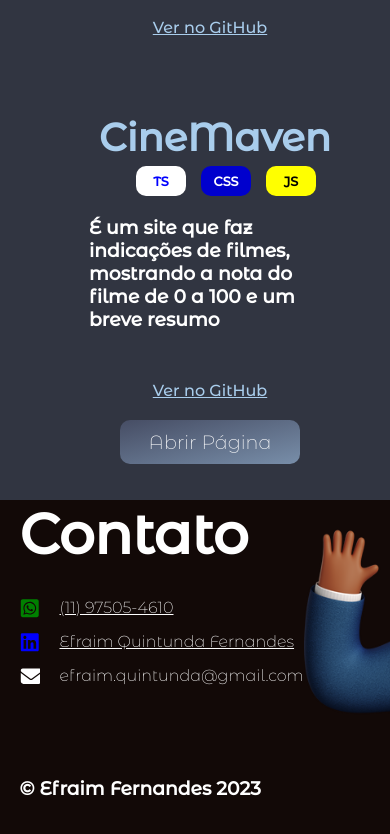
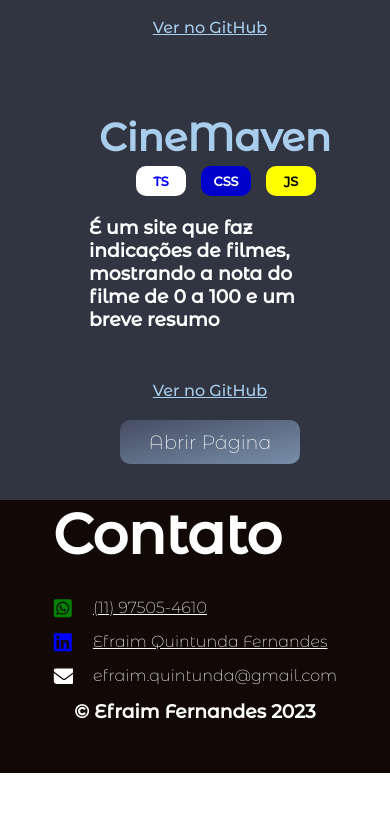
Before and after one commit to EfraimFernandes/portifolio, a Next.js app: page / in a window 390 px wide. Shown: the part 3500-4334 px from the top of the page. After the commit the page ends 4273 px from the top, so only its background shows below. Built offline with nearby package versions, Linux system fonts and the light colour scheme.

Commit message:
Responsividade do Desk 5

```diff
--- a/src/styles/Desk5.module.css
+++ b/src/styles/Desk5.module.css
@@ -10,3 +10,22 @@
     display: flex;
     bottom: 0;
 }
+
+@media (max-width: 900px) {
+    .imgLogo {
+        display: none;
+    }
+}
+
+@media (max-width: 640px) {
+    .imgfooter {
+        display: none;
+    }
+    .direito {
+        width: 100%;
+        height: 100%;
+        display: flex;
+        align-items: center;
+        justify-content: center;
+    }
+}
```
